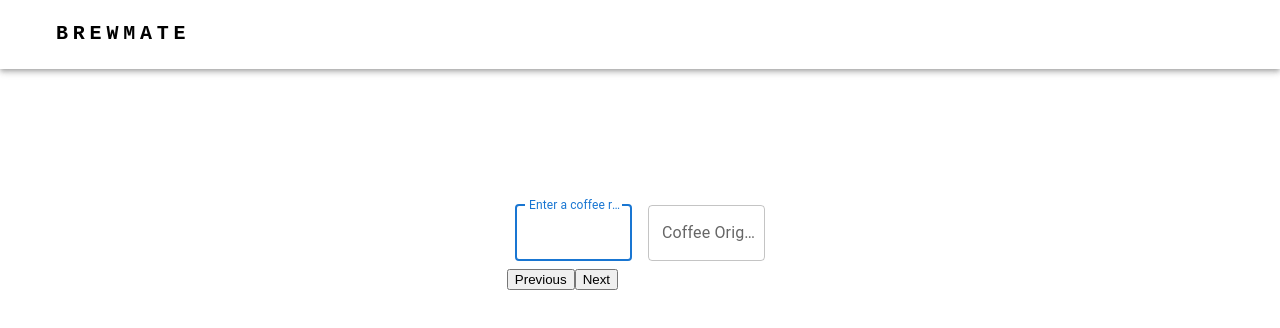
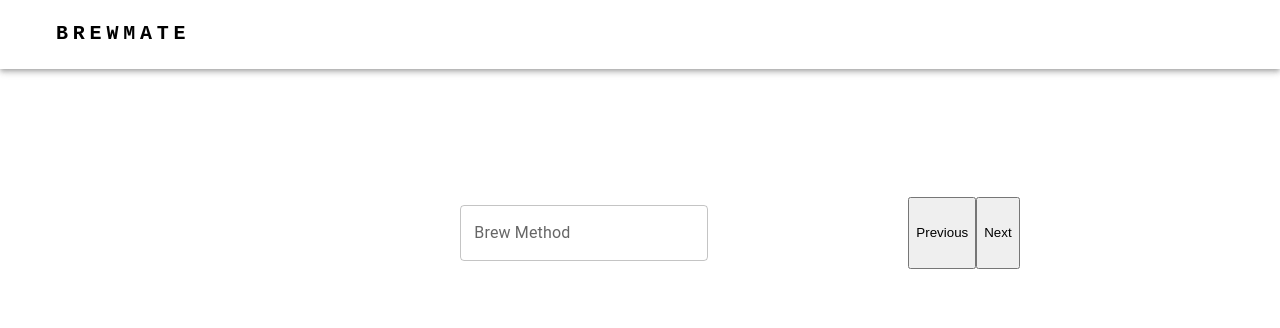
Before and after one commit to TomMannion/Coffee_app, a React (Create React App) app in the folder client/: page /post in a window 1280 px wide. Shown: the top 328 px of the page. Built offline with nearby package versions, Linux system fonts and the light colour scheme.

Commit message:
Adding BrewMethod on page one to organise intuitive formatting for the rest of the form

```diff
--- a/client/src/components/CoffeeForm.js
+++ b/client/src/components/CoffeeForm.js
@@ -40,27 +40,27 @@ function CoffeeForm() {
     case 0:
       return (
         <Grid container justifyContent="center" spacing={2} sx={{ pt: 12 }}>
-          <Grid container justifyContent="center">
-            <Grid container xs={5}>
+          <GridItem comp={<BrewMethod />} />
+          <button onClick={prevPage}>Previous</button>
+          <button onClick={nextPage}>Next</button>
+        </Grid>
+      );
+    case 1:
+      return (
+        <Grid container justifyContent="center" spacing={2} sx={{ pt: 12 }}>
           <GridItem comp={<Roaster />} />
           <GridItem comp={<Origin />} />
           <button onClick={prevPage}>Previous</button>
           <button onClick={nextPage}>Next</button>
         </Grid>
-          </Grid>
-        </Grid>
       );
-    case 1:
+    case 2:
       return (
         <Grid container justifyContent="center" spacing={2} sx={{ pt: 12 }}>
-          <Grid container justifyContent="center">
-            <Grid container xs={5}>
           <GridItem comp={<Grinder />} />
           <GridItem comp={<GrindSize />} />
           <button onClick={prevPage}>Previous</button>
           <button onClick={nextPage}>Next</button>
-            </Grid>
-          </Grid>
         </Grid>
       );
   }
```
Lines whose indentation alone changed are shown as unchanged.
